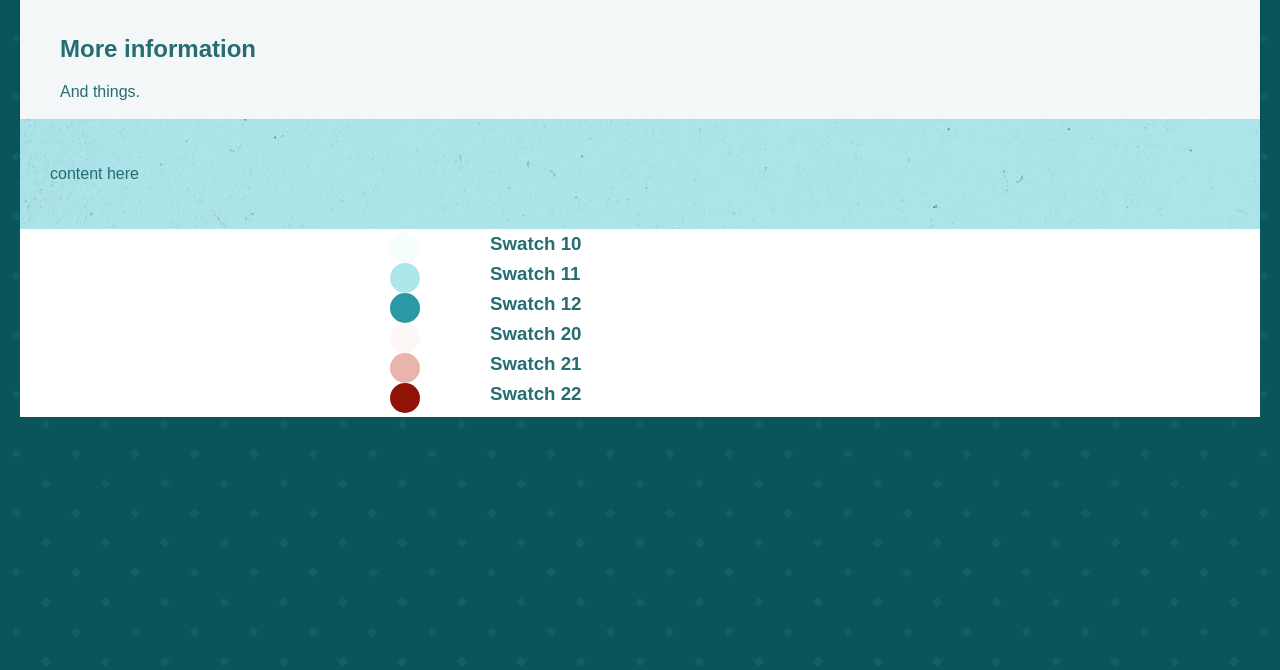
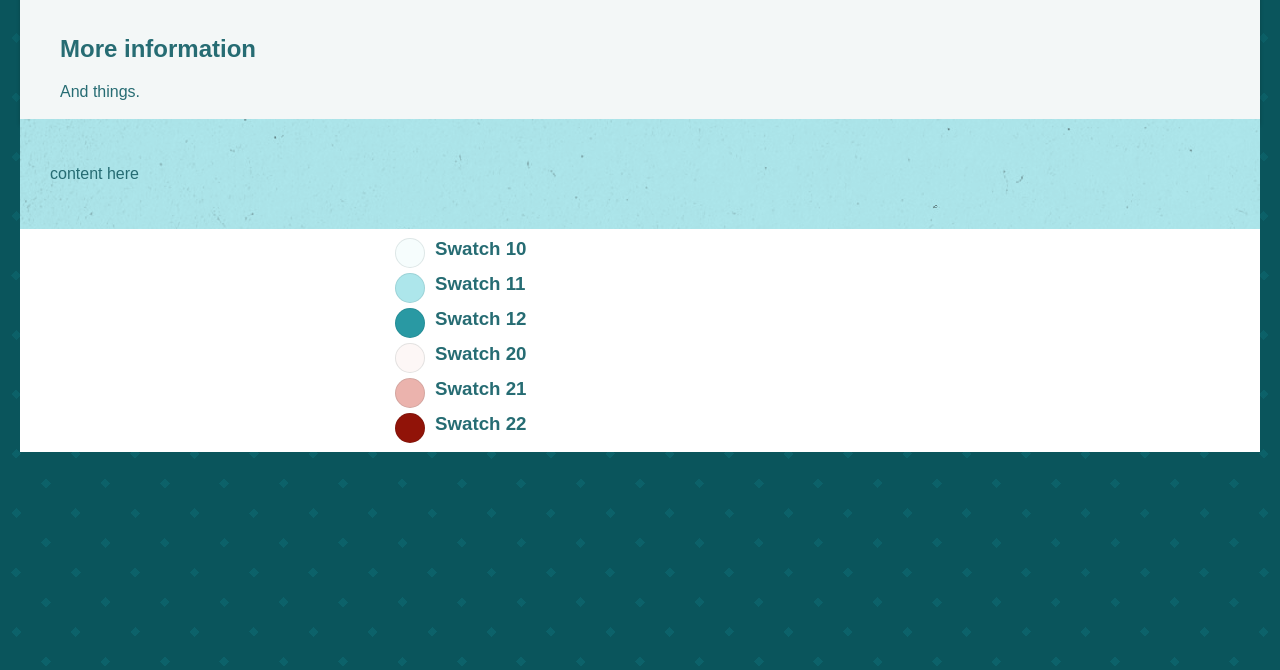
Before and after one commit to desult/gulp, a plain HTML site: page index.html in a window 1280 px wide. Shown: the part 130-800 px from the top of the page. Drawn offline with Linux system fonts and the light colour scheme; a web font is replaced by a local one.

Commit message:
Changed swatches section from using grid layout to using flex

```diff
--- a/index.html
+++ b/index.html
@@ -20,12 +20,24 @@
 
         <footer>
           <div class="swatchpage">
+            <div class="swatchi">
               <div class="swatch swatch10"></div>  <h3>Swatch 10</h3>
+            </div>
+            <div class="swatchi">
               <div class="swatch swatch11"></div>  <h3>Swatch 11</h3>
+            </div>
+            <div class="swatchi">
               <div class="swatch swatch12"></div>  <h3>Swatch 12</h3>
+            </div>
+            <div class="swatchi">
               <div class="swatch swatch20"></div>  <h3>Swatch 20</h3>
+            </div>
+            <div class="swatchi">
               <div class="swatch swatch21"></div>  <h3>Swatch 21</h3>
+            </div>
+            <div class="swatchi">
               <div class="swatch swatch22"></div>  <h3>Swatch 22</h3>
+            </div>
           </div>
         </footer>
 
--- a/scss/styles.scss
+++ b/scss/styles.scss
@@ -35,15 +35,18 @@ footer {       background-color: white;
                margin: 0px;
                padding: 4px 30px;   }
 
-.swatchpage {  display: grid;
-               grid-template-columns: 1fr 4fr;
-               max-width: 500px;
+.swatchpage {  max-width: 500px;
                margin: auto;
                margin-top: 60; }
+.swatchi     {  display: flex;
+               justify-content: flex-start;
+               margin: 5px;}
 
 .swatch {      width: 30px;
                height: 30px;
-               border-radius: 50%}
+               border-radius: 50%;
+               margin-right: 10px;
+               border: 1px solid hsla($hue01, 70, 10, .1);}
 
 .swatch10 {    background-color: $swatch10; }
 .swatch11 {    background-color: $swatch11; }
```
Also changed, not shown: css/styles.css, 1 other file. Lines whose indentation alone changed are shown as unchanged.
